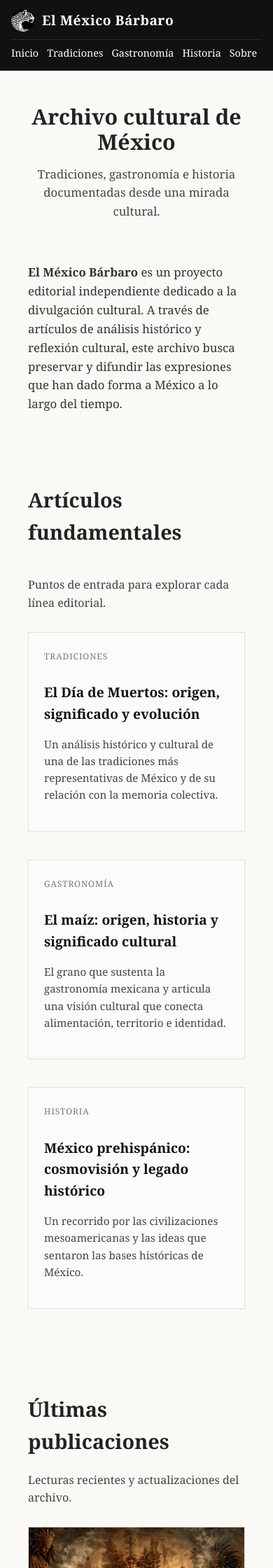
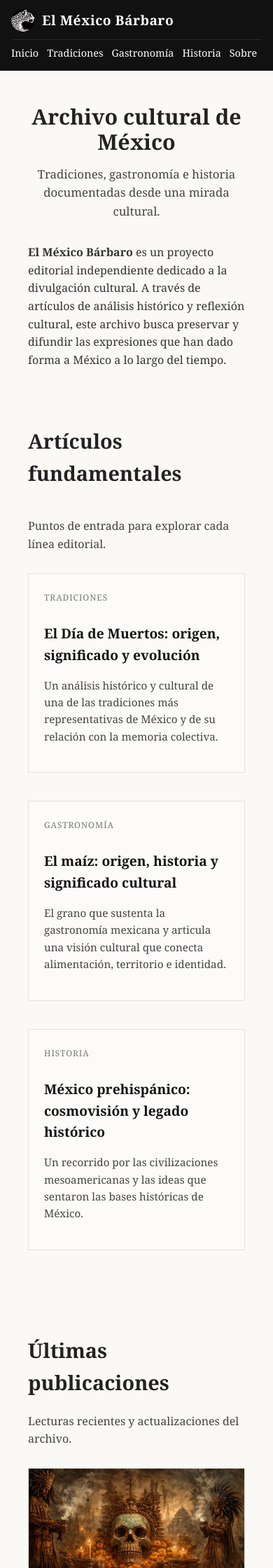
Before and after one commit to elbracamonte/elbracamonte.github.io, a Jekyll site: the page built from index.html, in a window 390 px wide. Shown: the top 2240 px of the page at 70% size. Built offline with Jekyll 4.4.1, drawn with Linux system fonts in a browser that asks for light colours.

Commit message:
Update style.css

```diff
--- a/assets/css/style.css
+++ b/assets/css/style.css
@@ -142,6 +142,15 @@
 .home-hero h1 {
   font-size: 2.4rem;
   margin-bottom: 10px;
+}
+
+.home-kicker {
+  text-align: center;
+  font-size: 0.75rem;
+  letter-spacing: 0.12em;
+  text-transform: uppercase;
+  color: #777;
+  margin-top: 6px;
 }
 
 .home-tagline {
@@ -739,4 +748,9 @@
     font-size: 1.05rem;
     margin-top: 14px;
   }
+
+  .home-intro {
+    margin: 32px auto 64px;
+    font-size: 1rem;
+  }
 }
```
